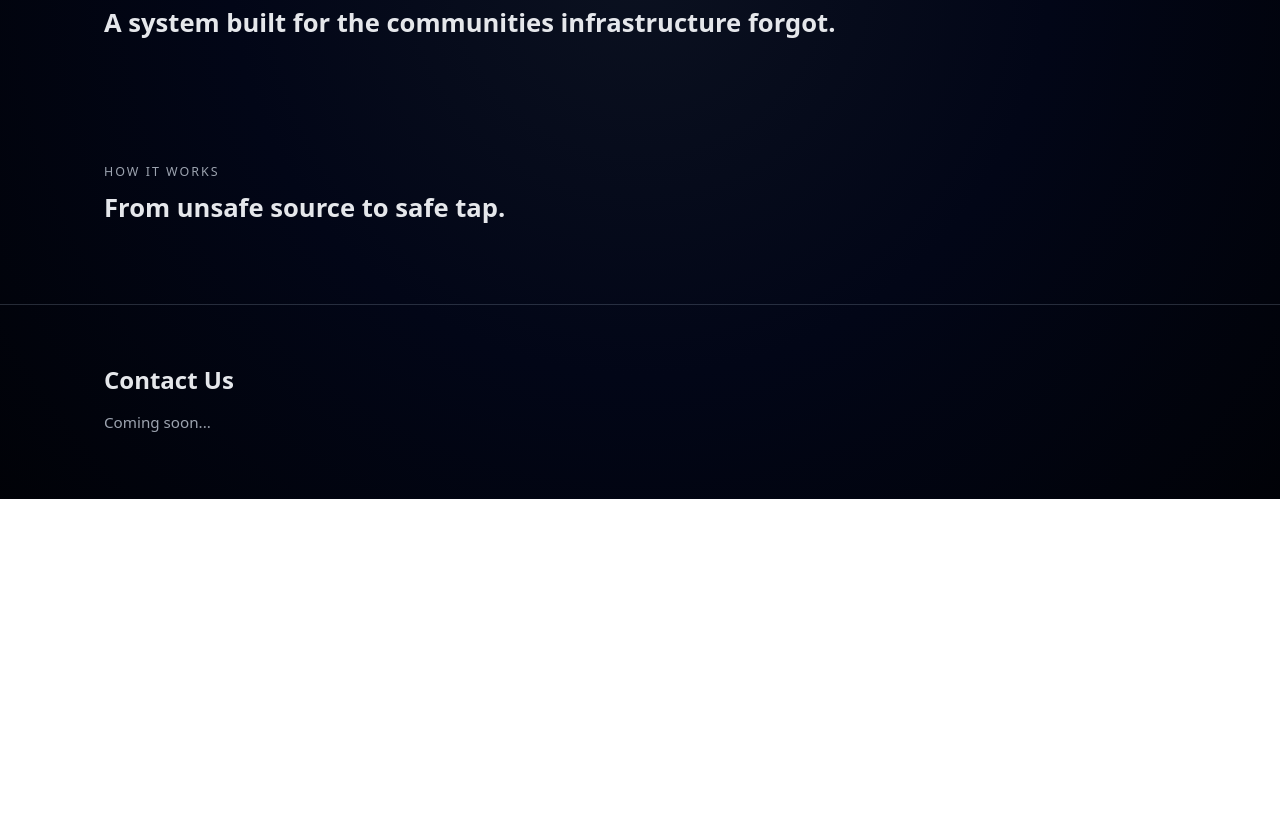
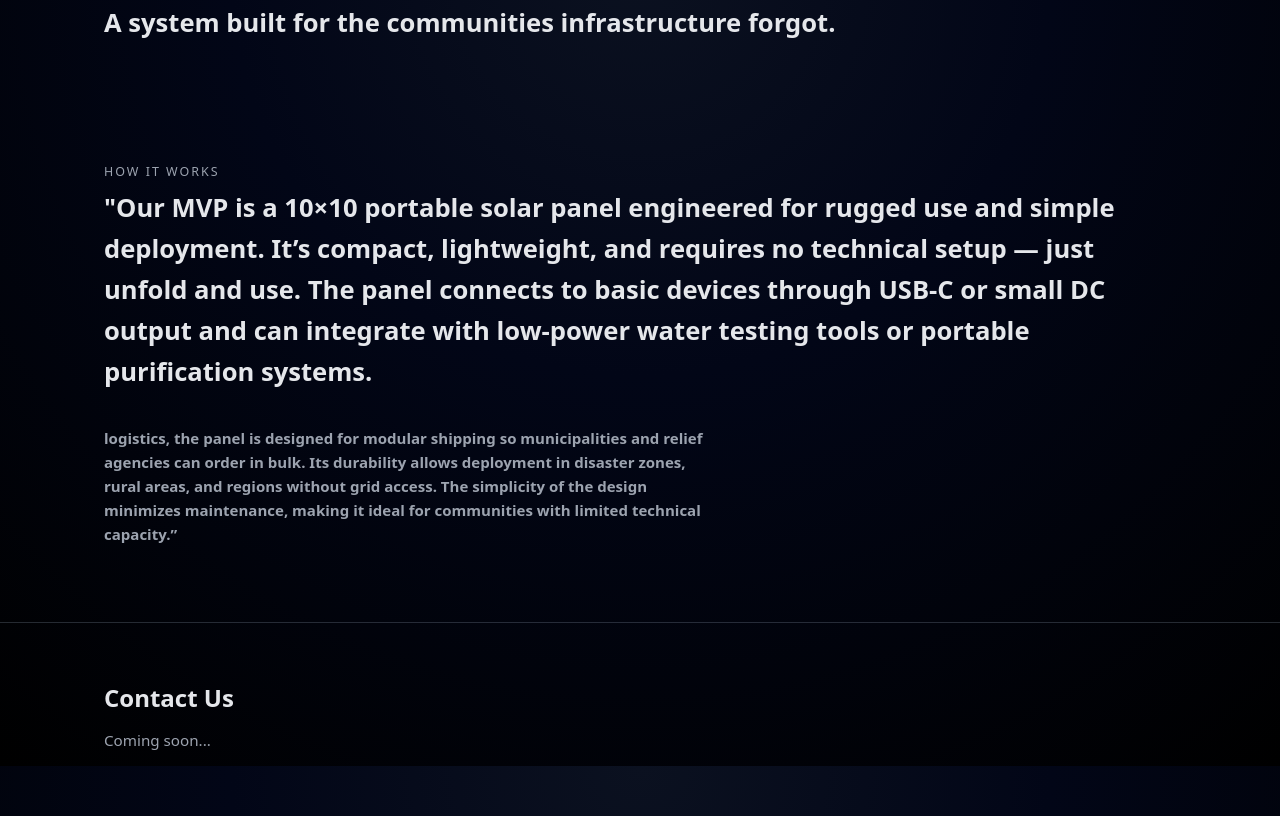
Before and after one commit to phelpsdevelops/heliosWebsite, a plain HTML site: page index.html in a window 1280 px wide. Shown: the part 834-1650 px from the top of the page. Before the commit the page ends 1333 px from the top, so only its background shows below. Drawn offline with Linux system fonts and the light colour scheme.

Commit message:
Update index with additional information

```diff
--- a/index.html
+++ b/index.html
@@ -135,7 +135,12 @@
         <div class="max-w">
           <div class="section-header">
             <div class="section-kicker">How It Works</div>
-            <h2 class="section-title">From unsafe source to safe tap.</h2>
+            <h2 class="section-title">"Our MVP is a 10×10 portable solar panel engineered for rugged use and simple deployment.
+                It’s compact, lightweight, and requires no technical setup — just unfold and use.
+                 The panel connects to basic devices through USB-C or small DC output and can integrate with low-power water testing tools or portable purification systems.</h2>
+                 <br> <h2 class="section-subtitle">logistics, the panel is designed for modular shipping so municipalities and relief agencies can order in bulk.
+                    Its durability allows deployment in disaster zones, rural areas, and regions without grid access.
+                     The simplicity of the design minimizes maintenance, making it ideal for communities with limited technical capacity.”</h2>
           </div>
         </div>
       </section>
```
